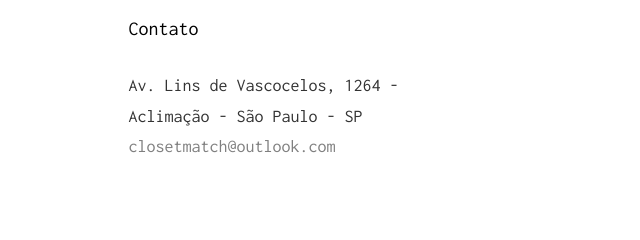
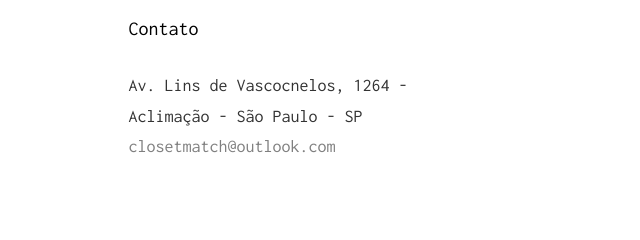
Before and after one commit to closetmatch/closetmatch, a plain HTML site: page index.html in a window 1280 px wide. Shown: the part 5058-5298 px from the top of the page, 624-1264 px from the left. Drawn offline with Linux system fonts and the light colour scheme; files whose address does not match are found by name.

Commit message:
Update index.html

```diff
--- a/index.html
+++ b/index.html
@@ -368,7 +368,7 @@
 				<div class="col-md-4 col-md-push-1 fh5co-widget">
 					<h4>Contato</h4>
 					<ul class="fh5co-footer-links">
-						<li>Av. Lins de Vascocelos, 1264 -  <br> Aclimação - São Paulo - SP</li>
+						<li>Av. Lins de Vascocnelos, 1264 -  <br> Aclimação - São Paulo - SP</li>
 						<li><a href="mailto:info@yoursite.com">closetmatch@outlook.com</a></li>
 					</ul>
 				</div>
```
